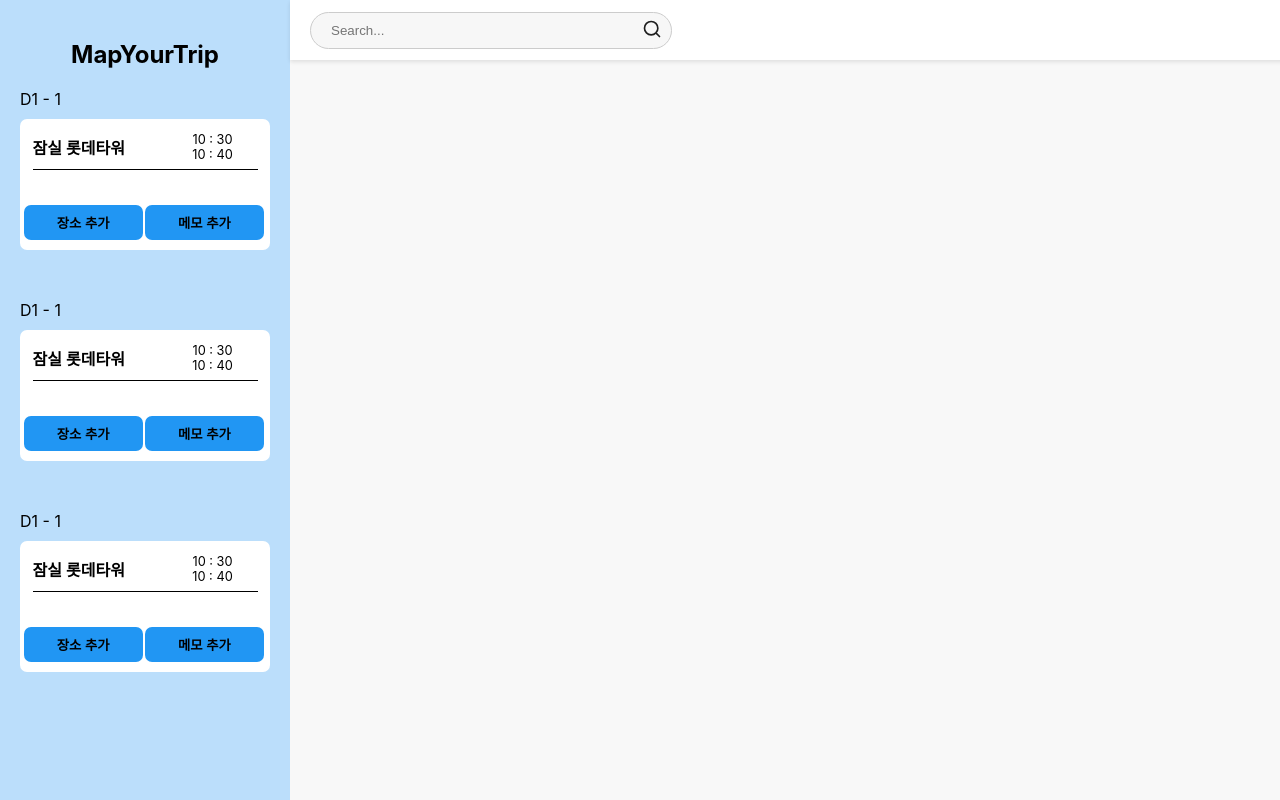
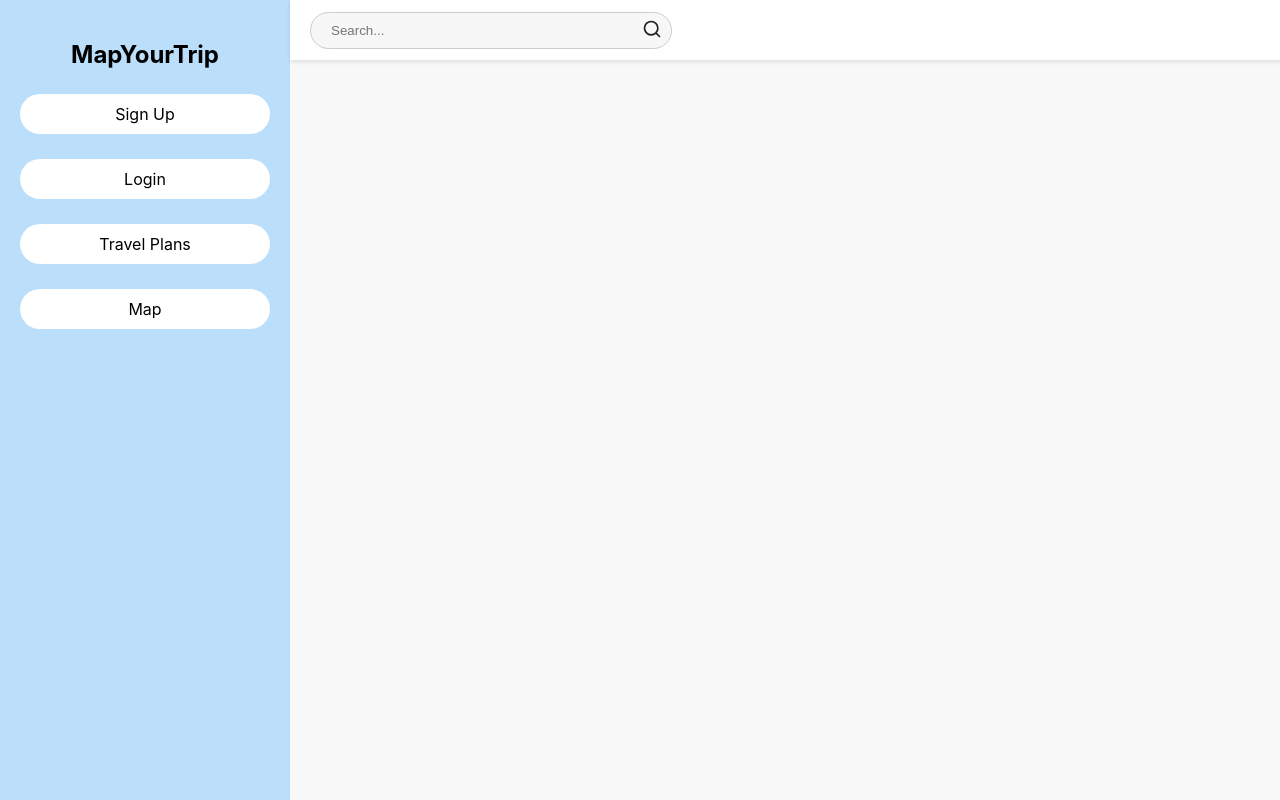
Before and after one commit to smartPotatoo/MapYourTrip_Front, a React (Create React App) app: page / in a window 1280 px wide. Built offline with nearby package versions, Linux system fonts and the light colour scheme.

Commit message:
feat: add memo content

```diff
--- a/src/components/Sidebar.js
+++ b/src/components/Sidebar.js
@@ -7,11 +7,11 @@ const Sidebar = () => {
   return (
     <div className="sidebar-container">
       <h2 className="logo-text">MapYourTrip</h2>
-      {/* <div><Link to="/open-api/join" className="menu-item">Sign Up</Link></div>
+      <div><Link to="/open-api/join" className="menu-item">Sign Up</Link></div>
       <div><Link to="/open-api/login" className="menu-item">Login</Link></div>
       <div className="menu-item">Travel Plans</div>
-      <div className="menu-item">Map</div> */}
-      <DetailScheduleList/>
+      <div className="menu-item">Map</div>
+      {/* <DetailScheduleList/> */}
     </div>
   );
 };
```
